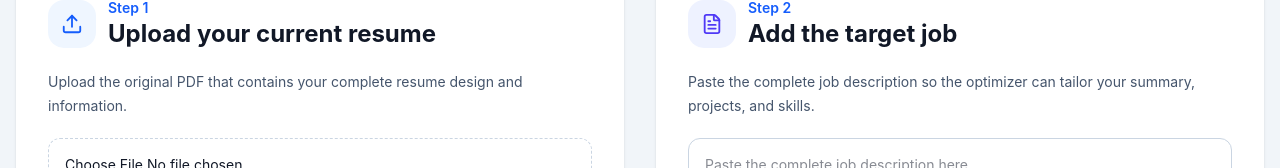
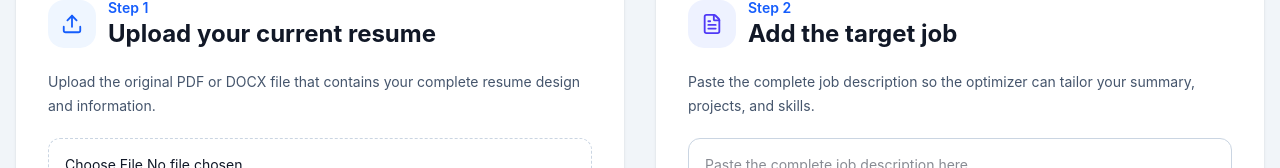
Before and after one commit to Nancykhandelwal1710/PrepGenius-AI, a React app in the folder frontend/: page /resume-builder in a window 1280 px wide. Shown: the part 463-631 px from the top of the page. Built offline with nearby package versions, Linux system fonts and the light colour scheme; the HTML template or start-up script is replaced by a standard one.

Commit message:
ADD Small Chnages in text

```diff
--- a/frontend/src/pages/ResumeBuilder.jsx
+++ b/frontend/src/pages/ResumeBuilder.jsx
@@ -246,7 +246,7 @@ function ResumeBuilder() {
             </div>
 
             <p className="text-sm text-slate-600 leading-6 mb-5">
-              Upload the original PDF that contains your complete
+              Upload the original PDF or DOCX file that contains your complete
               resume design and information.
             </p>
 
```
